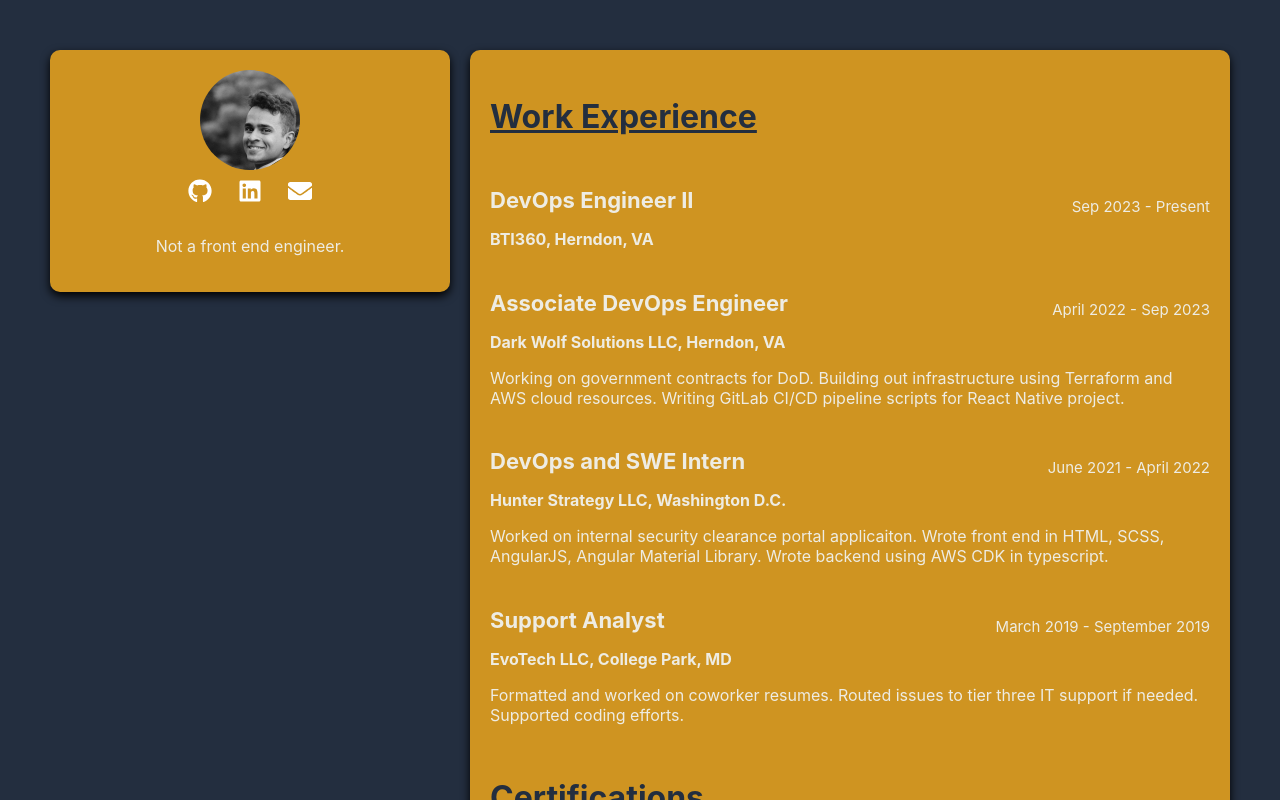
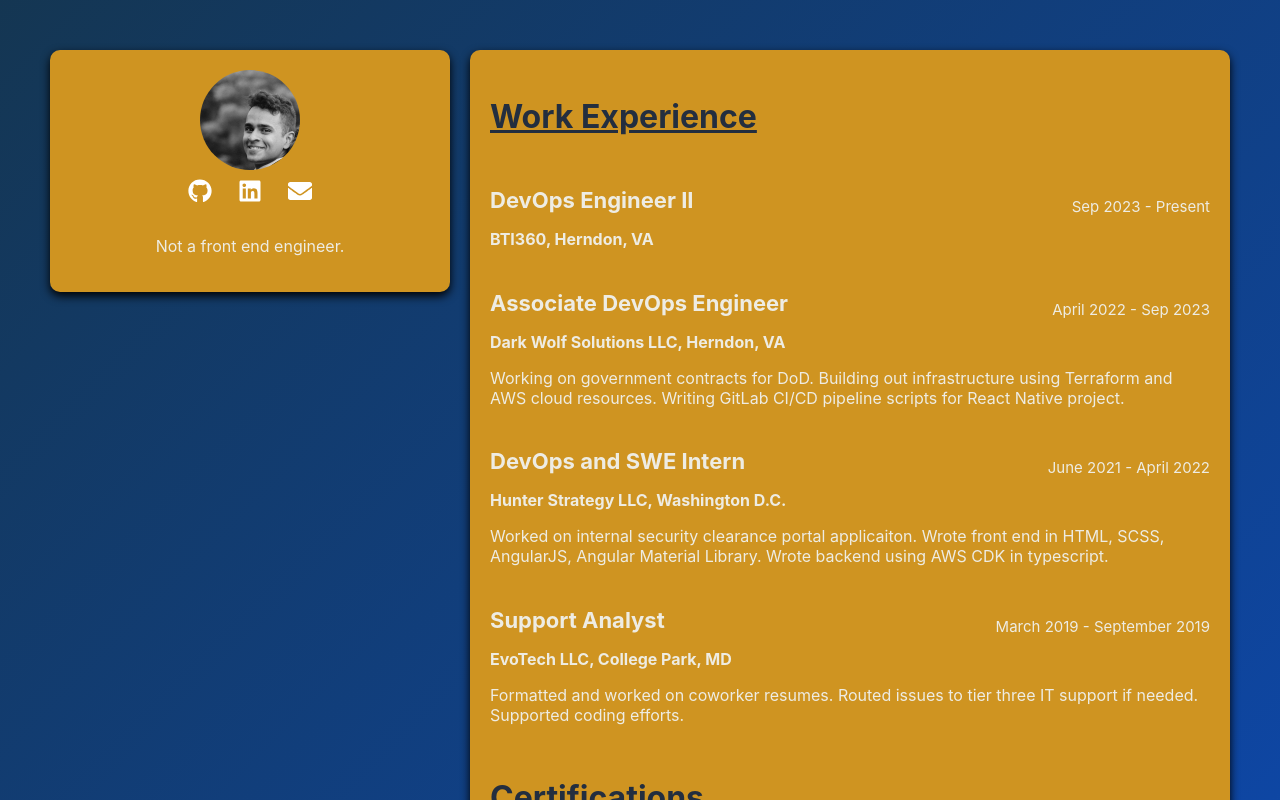
Before and after one commit to calebvarghese/resume, a React (Create React App) app in the folder frontend/: page / in a window 1280 px wide. Shown: the top 800 px of the page. Built offline with nearby package versions, Linux system fonts and the light colour scheme.

Commit message:
add background gradient

```diff
--- a/frontend/src/index.css
+++ b/frontend/src/index.css
@@ -6,9 +6,24 @@ body {
   -webkit-font-smoothing: antialiased;
   -moz-osx-font-smoothing: grayscale;
   color: #EEECE3;
-  background-color: #232E3F;
   padding: 30px;
+  background: linear-gradient(-45deg, #E1F7F5, #9AC8CD, #0E46A3, #153448, #232E3F);
+  background-size: 400% 400%;
+  animation: gradient 60s ease infinite;
 }
+
+@keyframes gradient {
+  0% {
+      background-position: 0% 50%;
+  }
+  50% {
+      background-position: 100% 50%;
+  }
+  100% {
+      background-position: 0% 50%;
+  }
+}
+
 
 .header {
   color: #232E3F;
```
